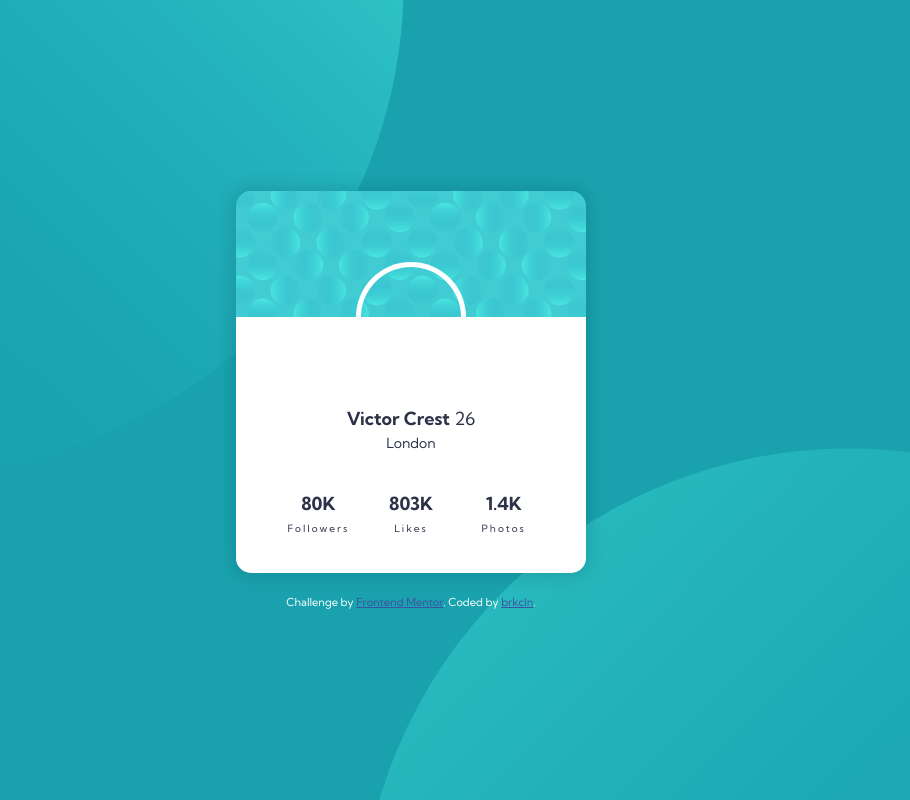
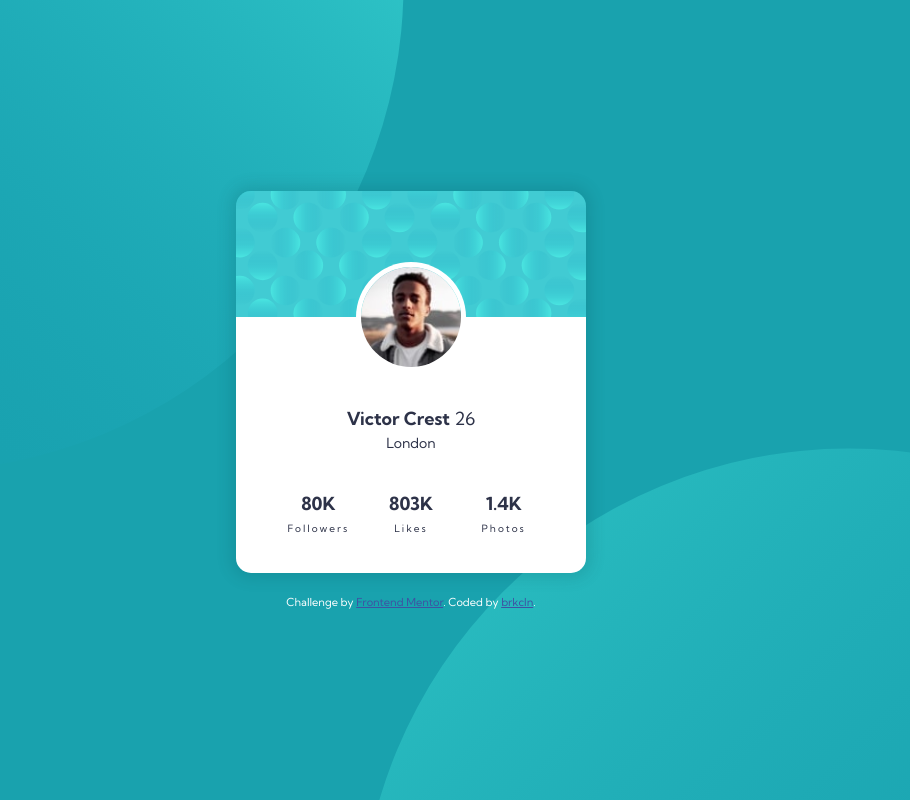
Before and after one commit to brkcln/profile-card-component-main, a plain HTML site: page index.html in a window 1280 px wide. Shown: the whole page, without its empty margins (229-1139 px from the left). Drawn offline with Linux system fonts and the light colour scheme; the site is published under a folder, as on GitHub Pages, so addresses that start at the root find nothing.

Commit message:
Update index.html

```diff
--- a/index.html
+++ b/index.html
@@ -17,7 +17,7 @@
 					<div class="hero__top"></div>
 					<div class="hero__profile">
 						<div class="hero__img">
-							<img src="/images/image-victor.jpg" alt="" />
+							<img src="images/image-victor.jpg" alt="" />
 						</div>
 						<div class="hero__text">
 							<p><strong> Victor Crest</strong> 26</p>
```
